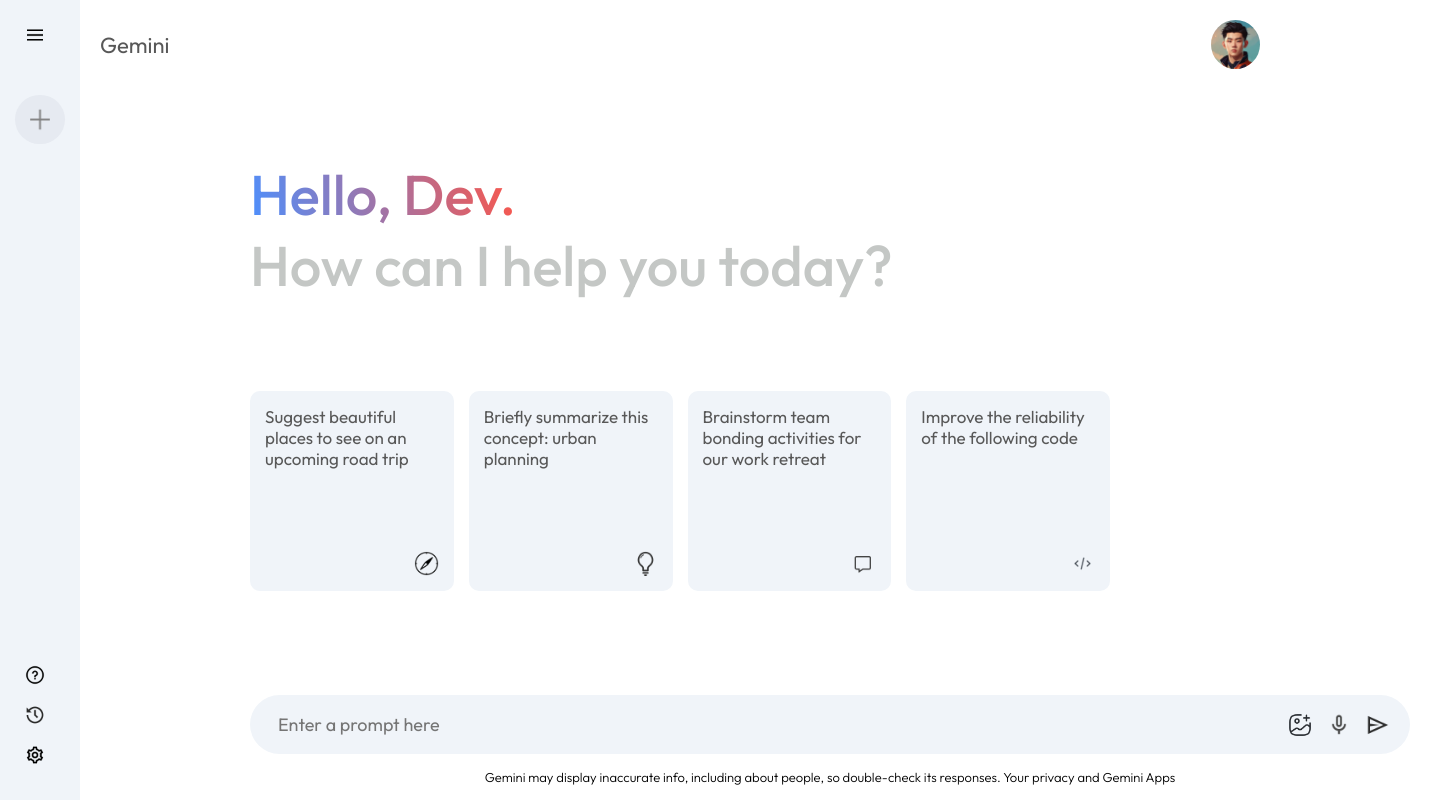
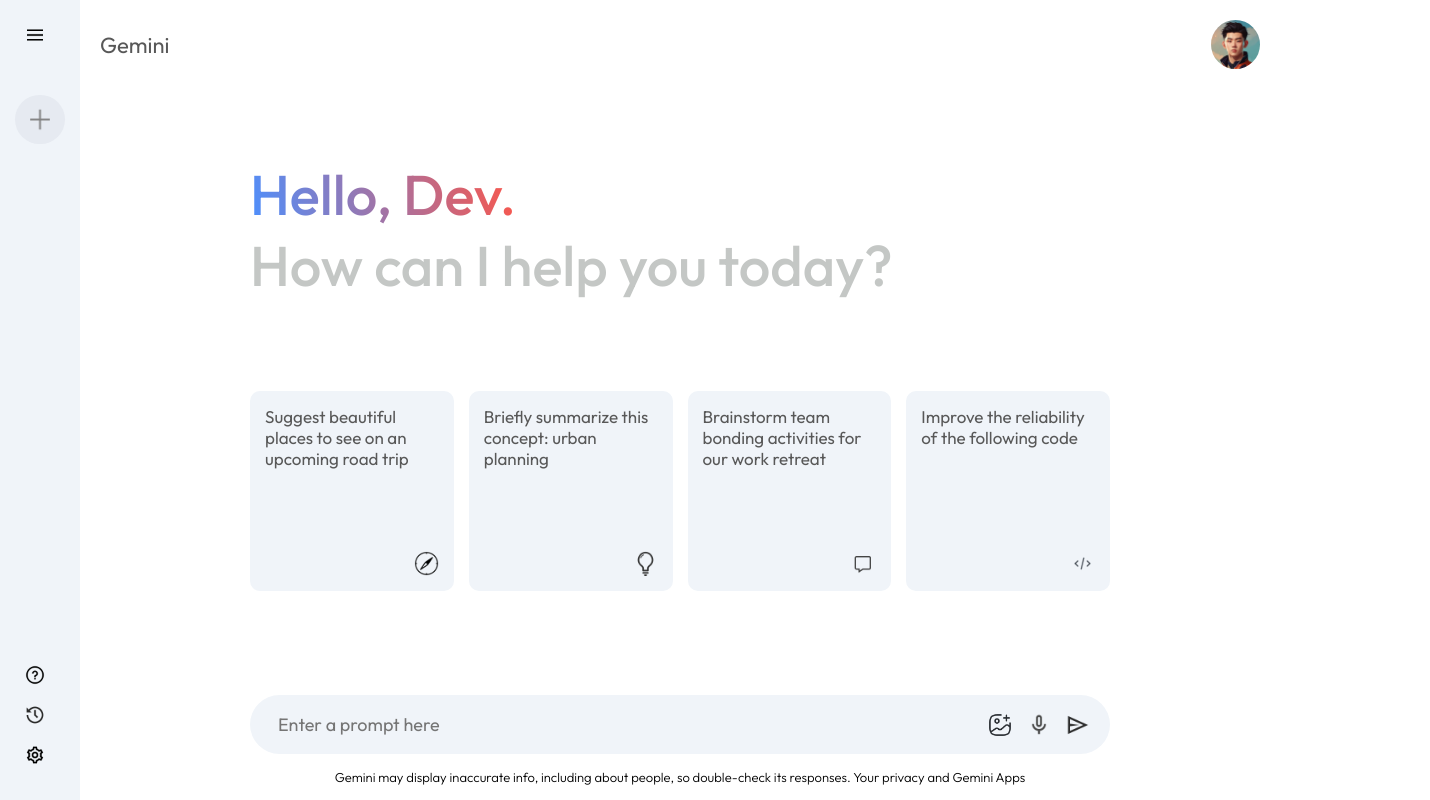
Before and after one commit to ssharma1307/ai_tool, a React (Vite) app in the folder gemini-clone/: page / in a window 1280 px wide. Shown: the whole page, 1430 px wide, since content can reach past the window. Built offline with nearby package versions, Linux system fonts and the light colour scheme.

Commit message:
fixed width of chatbox

```diff
--- a/gemini-clone/src/components/Main/Main.css
+++ b/gemini-clone/src/components/Main/Main.css
@@ -72,7 +72,7 @@
     position: absolute;
     bottom: 0;
     width: 100%;
-    max-width: 100%;
+    max-width: 900px;
     padding: 0px 20px;
     margin: auto;
 }
```
